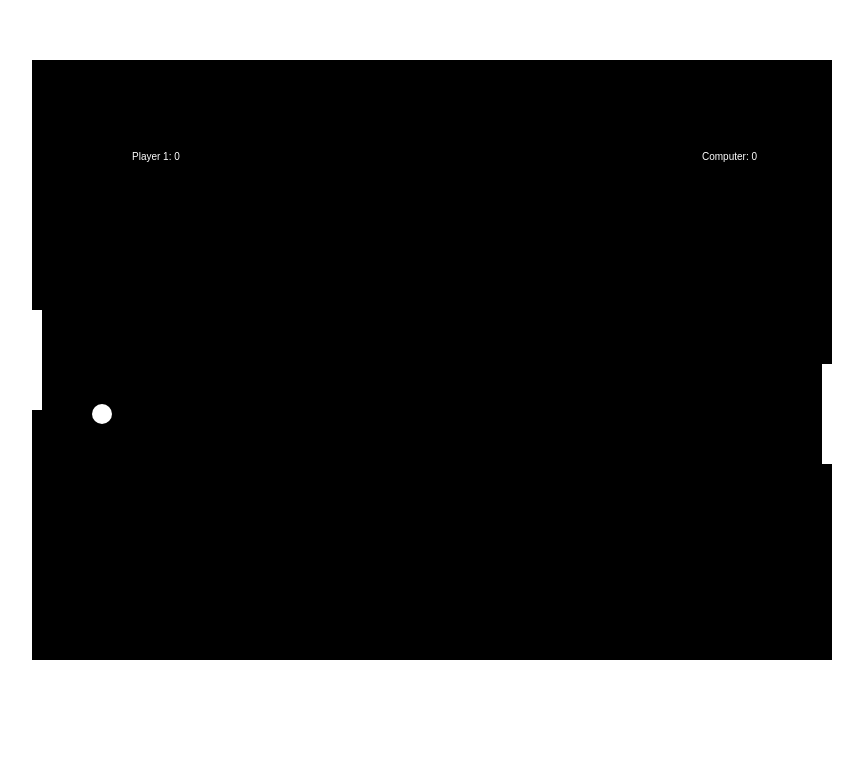
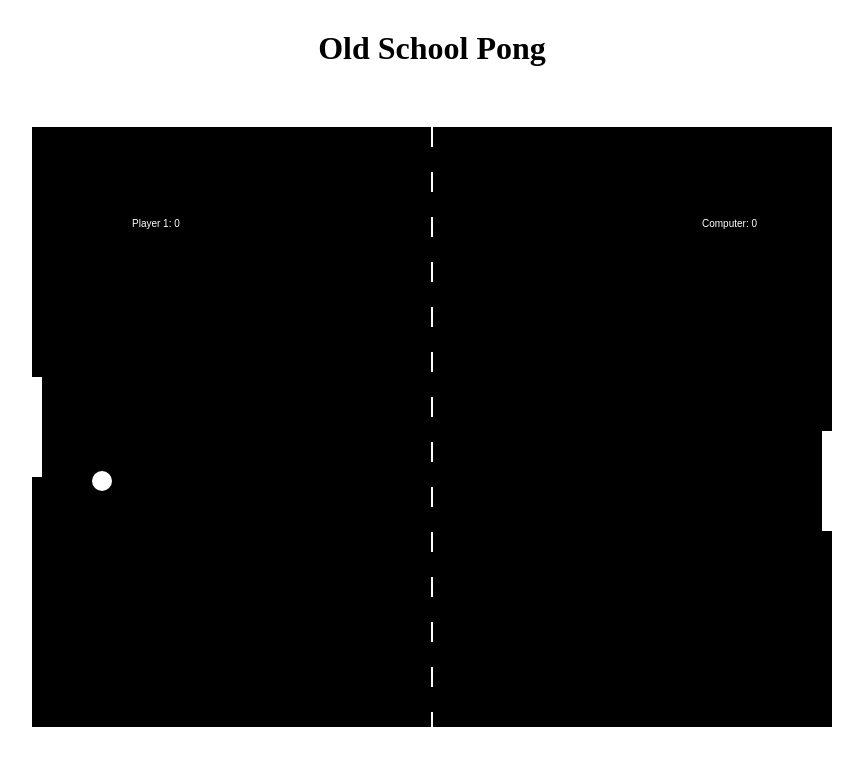
Before and after one commit to Beethoven3579/Pong-Game, a plain HTML site: page index.html in a window 1280 px wide. Shown: the whole page, without its empty margins (208-1071 px from the left). Drawn offline with Linux system fonts and the light colour scheme.

Commit message:
finishing touches

```diff
--- a/app.js
+++ b/app.js
@@ -111,6 +111,12 @@ function moveEverything () {
      }
 }
 
+function drawNet() {
+    for (let i = 0; i < canvas.height; i += 45) {
+        colorRect(canvas.width/2 - 1, i , 2, 20, 'white')
+    }
+}
+
 function drawEverything() {
     colorRect(0,0,canvas.width, canvas.height, 'black');
     if (showingWinScreen) {
@@ -126,6 +132,7 @@ function drawEverything() {
         canvasContext.fillText("Click to Continue.", 350, 400)
         return;
     }
+    drawNet();
     colorRect(0, paddle1Y, PADDLE_WIDTH, PADDLE_HEIGHT, 'white');
     colorRect(canvas.width - PADDLE_WIDTH, paddle2Y, PADDLE_WIDTH, PADDLE_HEIGHT, 'white');
     colorCircle(ballX, ballY, 10, 'white')
--- a/index.html
+++ b/index.html
@@ -7,6 +7,7 @@
     <title>Pong Game</title>
 </head>
 <body>
+    <h1>Old School Pong</h1>
     <canvas id="gameCanvas" width="800" height="600"></canvas>
     <script src="app.js"></script>
 </body>
--- a/styles.css
+++ b/styles.css
@@ -4,6 +4,12 @@
     border: border-box;
 }
 body {
+    text-align: center;
+}
+h1 {
+    margin-top: 30px;
+}
+canvas {
     margin-top: 60px;
     text-align: center;
 }
```
